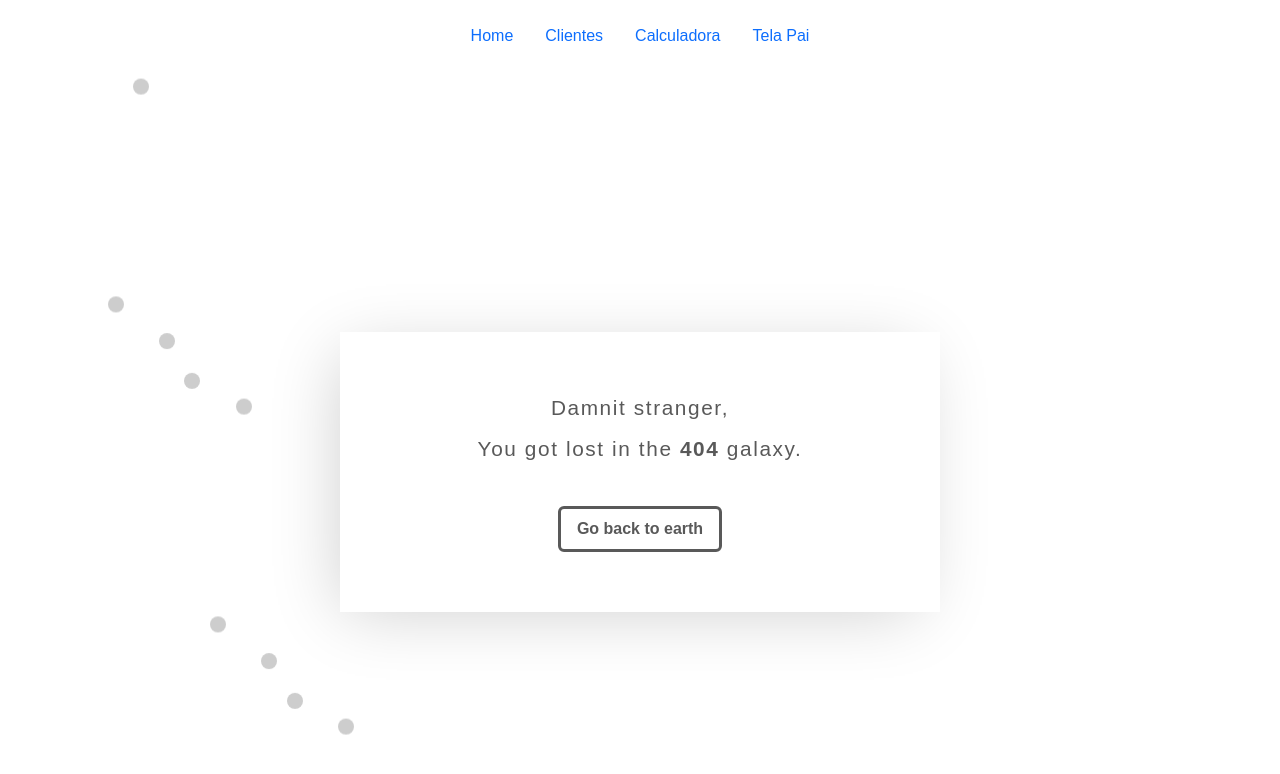
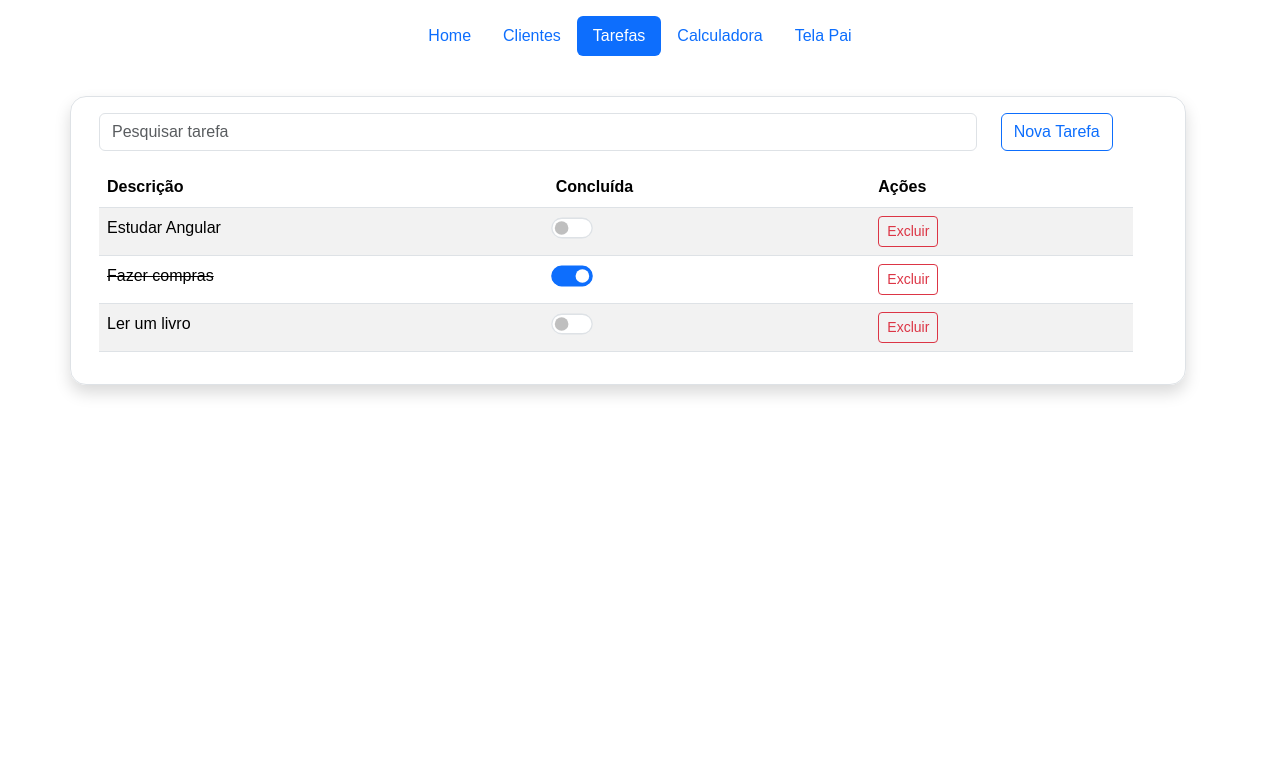
Before and after one commit to kauefelippet/facens, an Angular app in the folder Semestre_4/Programacao_Front_End/AulaAngular_1/: page /lista-tarefas in a window 1280 px wide. Before the commit this address had no page. Shown: the top 774 px of the page. Built offline with nearby package versions, Linux system fonts and the light colour scheme.

Commit message:
adds tasks exercise

```diff
--- a/Semestre_4/Programacao_Front_End/AulaAngular_1/src/app/app.module.ts
+++ b/Semestre_4/Programacao_Front_End/AulaAngular_1/src/app/app.module.ts
@@ -16,6 +16,7 @@ import { TelaFilho1Component } from './tela-filho1/tela-filho1.component';
 import { TelaFilho2Component } from './tela-filho2/tela-filho2.component';
 import { NoticiaDetalheComponent } from './noticia-detalhe/noticia-detalhe.component';
 import { FormsModule } from '@angular/forms';
+import { ListaTarefasComponent } from './lista-tarefas/lista-tarefas.component';
 
 @NgModule({
   declarations: [
@@ -30,7 +31,8 @@ import { FormsModule } from '@angular/forms';
     TelaPaiComponent,
     TelaFilho1Component,
     TelaFilho2Component,
-    NoticiaDetalheComponent
+    NoticiaDetalheComponent,
+    ListaTarefasComponent
   ],
   imports: [
     BrowserModule,
--- a/Semestre_4/Programacao_Front_End/AulaAngular_1/src/app/lista-clientes/lista-clientes.component.html
+++ b/Semestre_4/Programacao_Front_End/AulaAngular_1/src/app/lista-clientes/lista-clientes.component.html
@@ -1,4 +1,5 @@
-<div class="row mt-5">
+<div class="container border shadow rounded-4 mt-5 p-2">
+<div class="row mt-4">
   <div class="col-md-10">
     <input class="form-control" [(ngModel)]="nome" type="text" placeholder="Pesquisar cliente"
       aria-label="cliente-input">
@@ -60,3 +61,4 @@
   </div>
   }
 </div>
+</div>
--- /dev/null
+++ b/Semestre_4/Programacao_Front_End/AulaAngular_1/src/app/lista-tarefas/lista-tarefas.component.html
@@ -0,0 +1,58 @@
+<div class="row mt-4 container border p-3 shadow rounded-4">
+  <div class="col-md-10">
+    <input class="form-control" [(ngModel)]="tarefaBuscada" type="text" placeholder="Pesquisar tarefa"
+      aria-label="tarefa-input">
+    @if (adicionandoTarefa) {
+    <div>
+      <input class="form-control mt-2" [(ngModel)]="novaTarefaDescricao" type="text" placeholder="Descrição da tarefa"
+        aria-label="nova-tarefa-input">
+    </div>
+    }
+  </div>
+  <div class="col-md-2">
+    <button type="button" class="btn btn-outline-primary" (click)="adicionandoTarefa = !adicionandoTarefa"
+      [ngClass]="{'btn-primary': isToggled, 'btn-outline-primary': !isToggled}" (click)="isToggled = !isToggled">
+      Nova Tarefa
+    </button>
+    @if (adicionandoTarefa) {
+    <div>
+      <button type="button" class="btn btn-outline-success mt-2" (click)="adicionarTarefa()">
+        Adicionar Tarefa
+      </button>
+    </div>
+    }
+  </div>
+  <div class="row mt-3">
+    <div class="col">
+      <table class="table table-striped">
+        <thead>
+          <tr>
+            <th>Descrição</th>
+            <th>Concluída</th>
+            <th>Ações</th>
+          </tr>
+        </thead>
+        <tbody>
+          @for (tarefa of tarefas; track tarefa.descricao) {
+          <tr>
+            <td
+              [ngStyle]="{'background-color': tarefaBuscada.length > 0 && tarefa.descricao.toLowerCase().startsWith(tarefaBuscada.toLowerCase()) ? 'lightblue' : 'transparent', 'text-decoration': tarefa.concluida ? 'line-through' : 'none'}">
+              {{ tarefa.descricao }}</td>
+            <td
+              [ngStyle]="{'background-color': tarefaBuscada.length > 0 && tarefa.descricao.toLowerCase().startsWith(tarefaBuscada.toLowerCase()) ? 'lightblue' : 'transparent'}">
+              <div class="form-check form-switch">
+                <input type="checkbox" [(ngModel)]="tarefa.concluida" class="form-check-input"
+                  style="transform: scale(1.3);" />
+              </div>
+            </td>
+            <td
+              [ngStyle]="{'background-color': tarefaBuscada.length > 0 && tarefa.descricao.toLowerCase().startsWith(tarefaBuscada.toLowerCase()) ? 'lightblue' : 'transparent'}">
+              <button class="btn btn-sm btn-outline-danger" (click)="excluirTarefa(tarefa)">Excluir</button>
+            </td>
+          </tr>
+          }
+        </tbody>
+      </table>
+    </div>
+  </div>
+</div>
--- /dev/null
+++ b/Semestre_4/Programacao_Front_End/AulaAngular_1/src/app/lista-tarefas/lista-tarefas.component.ts
@@ -0,0 +1,39 @@
+import { Component } from '@angular/core';
+import { Tarefa } from './tarefa';
+
+@Component({
+  selector: 'app-lista-tarefas',
+  standalone: false,
+  templateUrl: './lista-tarefas.component.html',
+  styleUrl: './lista-tarefas.component.css'
+})
+export class ListaTarefasComponent {
+
+  adicionandoTarefa: boolean = false;
+  novaTarefaDescricao: string = '';
+  tarefaBuscada: string = '';
+  isToggled: boolean = false;
+
+
+  tarefas: Tarefa[] = [
+    { descricao: 'Estudar Angular', concluida: false },
+    { descricao: 'Fazer compras', concluida: true },
+    { descricao: 'Ler um livro', concluida: false }
+  ];
+
+  adicionarTarefa() {
+    if (this.novaTarefaDescricao.trim()) {
+      const novaTarefa: Tarefa = {
+        descricao: this.novaTarefaDescricao,
+        concluida: false
+      };
+      this.tarefas.push(novaTarefa);
+      this.novaTarefaDescricao = '';
+    }
+  }
+
+  excluirTarefa(tarefa: Tarefa) {
+    this.tarefas = this.tarefas.filter(t => t !== tarefa);
+  }
+
+}
--- /dev/null
+++ b/Semestre_4/Programacao_Front_End/AulaAngular_1/src/app/lista-tarefas/tarefa.ts
@@ -0,0 +1,4 @@
+export interface Tarefa {
+  descricao: string;
+  concluida: boolean;
+}
--- a/Semestre_4/Programacao_Front_End/AulaAngular_1/src/app/menu-superior/menu-superior.component.html
+++ b/Semestre_4/Programacao_Front_End/AulaAngular_1/src/app/menu-superior/menu-superior.component.html
@@ -2,6 +2,7 @@
   <ul class="nav nav-pills">
     <li class="nav-item"><a routerLink="home" routerLinkActive="active" class="nav-link">Home</a></li>
     <li class="nav-item"><a routerLink="lista-clientes" routerLinkActive="active" class="nav-link">Clientes</a></li>
+    <li class="nav-item"><a routerLink="lista-tarefas" routerLinkActive="active" class="nav-link">Tarefas</a></li>
     <li class="nav-item"><a routerLink="calculadora" routerLinkActive="active" class="nav-link">Calculadora</a></li>
     <li class="nav-item"><a routerLink="app-tela-pai" routerLinkActive="active" class="nav-link">Tela Pai</a></li>
   </ul>
```
Also changed, not shown: Semestre_4/Programacao_Front_End/AulaAngular_1/src/app/app-routing.module.ts (+8 -4 lines), Semestre_4/Programacao_Front_End/AulaAngular_1/src/app/lista-tarefas/lista-tarefas.component.css (added), 1 other file (tests, documents, lock files or other folders).
